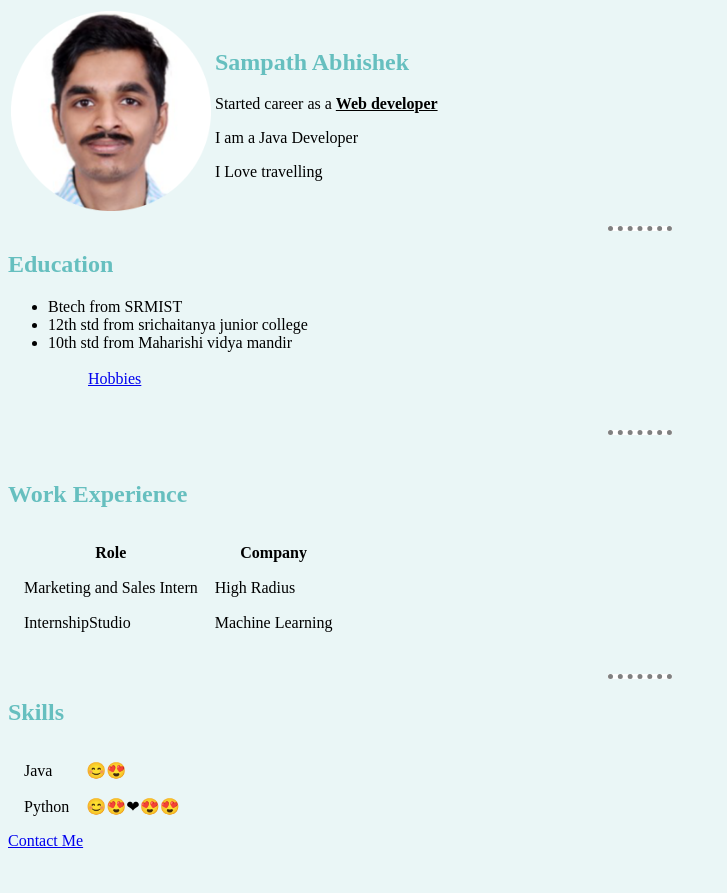
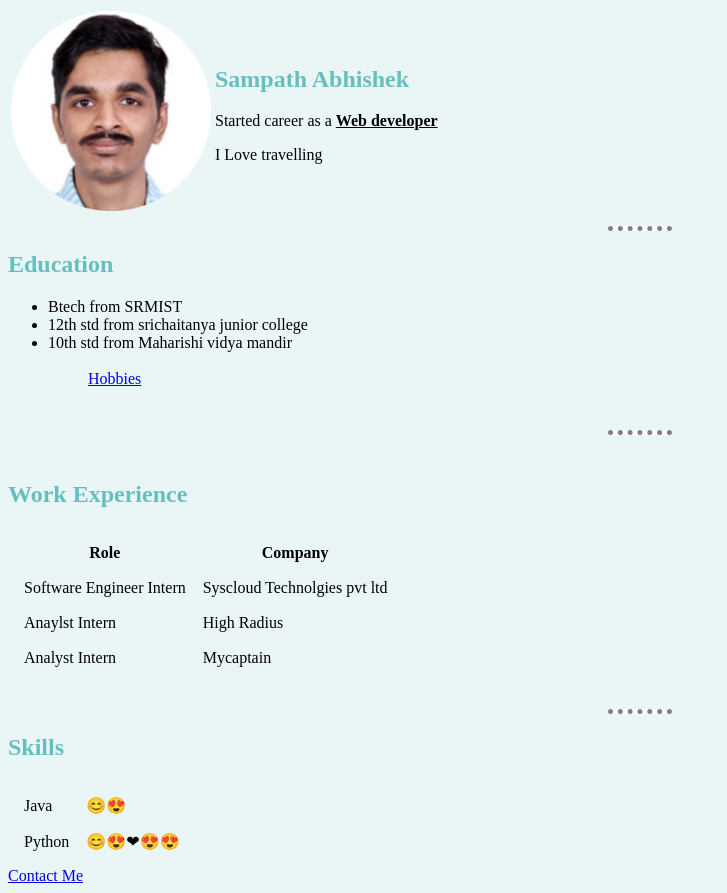
Before and after one commit to SampathAbhishek/css_exercise_cv, a plain HTML site: page index.html in a window 1280 px wide. Shown: the whole page, without its empty margins (0-727 px from the left). Before the commit the page ends 858 px from the top, so only its background shows below. Drawn offline with Linux system fonts and the light colour scheme.

Commit message:
Update index.html

```diff
--- a/index.html
+++ b/index.html
@@ -16,7 +16,6 @@
         <td>
           <h2><strong>Sampath Abhishek</strong></h2>
           <p>Started career as a <b><u>Web developer</u></b></p>
-          <p>I am a Java Developer </p>
           <p>I Love travelling </p>
         </td>
       </tr>
@@ -42,12 +41,16 @@
       <th>Role</th>
       <th>Company</th>
       <tr>
-        <td>Marketing and Sales Intern</td>
+        <td>Software Engineer Intern</td>
+        <td>Syscloud Technolgies pvt ltd</td>
+      </tr>
+      <tr>
+        <td>Anaylst Intern</td>
         <td>High Radius</td>
       </tr>
       <tr>
-        <td>InternshipStudio</td>
-        <td>Machine Learning</td>
+        <td>Analyst Intern</td>
+        <td>Mycaptain</td>
       </tr>
     </thead>
   </table>
```
